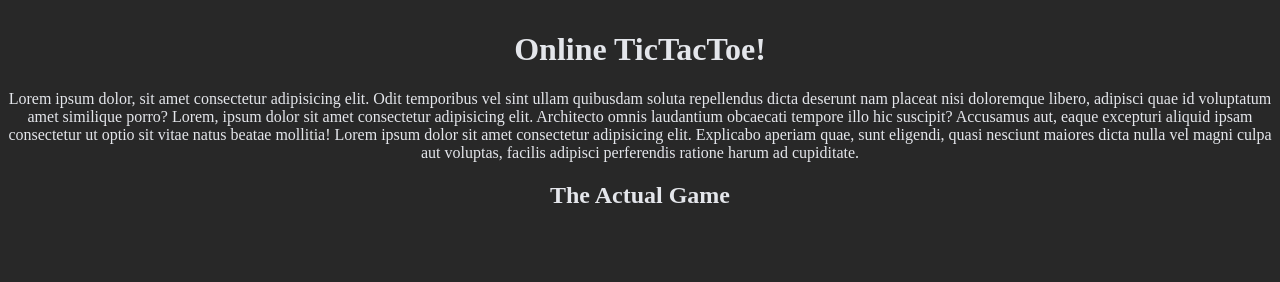
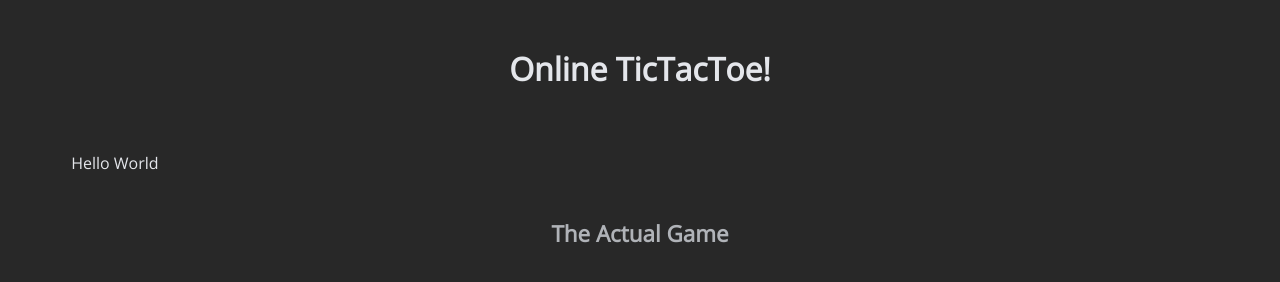
Before and after one commit to roanmorgan53/OnlineTicTacToe, a plain HTML site: page index.html in a window 1280 px wide. Drawn offline with nearby package versions, Linux system fonts and the light colour scheme.

Commit message:
Removed Lorem Ipsum

```diff
--- a/index.html
+++ b/index.html
@@ -13,7 +13,7 @@
     <h1 class="header">Online TicTacToe!</h1>
 
         <div class="main">
-            <p>Lorem ipsum dolor, sit amet consectetur adipisicing elit. Odit temporibus vel sint ullam quibusdam soluta repellendus dicta deserunt nam placeat nisi doloremque libero, adipisci quae id voluptatum amet similique porro? Lorem, ipsum dolor sit amet consectetur adipisicing elit. Architecto omnis laudantium obcaecati tempore illo hic suscipit? Accusamus aut, eaque excepturi aliquid ipsam consectetur ut optio sit vitae natus beatae mollitia! Lorem ipsum dolor sit amet consectetur adipisicing elit. Explicabo aperiam quae, sunt eligendi, quasi nesciunt maiores dicta nulla vel magni culpa aut voluptas, facilis adipisci perferendis ratione harum ad cupiditate.</p>
+            <p>Hello World</p>
 
         </div>
 
--- a/style.css
+++ b/style.css
@@ -2,6 +2,7 @@ body {
     background-color: #282828;
     color: #E4E6EB;
     text-align: center;
+    font-family: 'Open Sans', sans-serif;
 }
 
 h1 {
@@ -9,6 +10,19 @@ h1 {
 }
 
 body .header {
-    padding-top: 10px;
-    size: 40px;
+    padding-top: 2%;
+    font-size: 200%;
 }
+
+body .main {
+    padding-left: 5%;
+    padding-right: 5%;
+    padding-top: 2%;
+    text-align: justify;
+}
+
+body h2 {
+    padding-top: 2%;
+    font-size: 140%;
+    color: #B0B3B8;
+}
```
